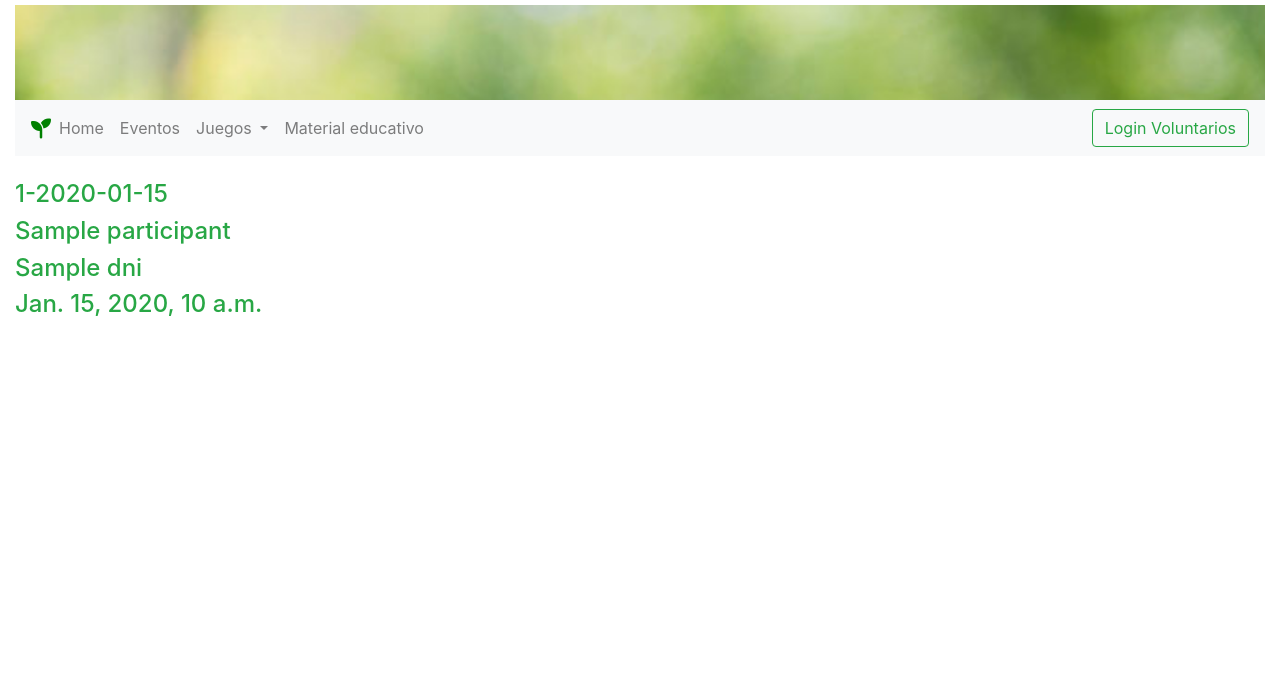
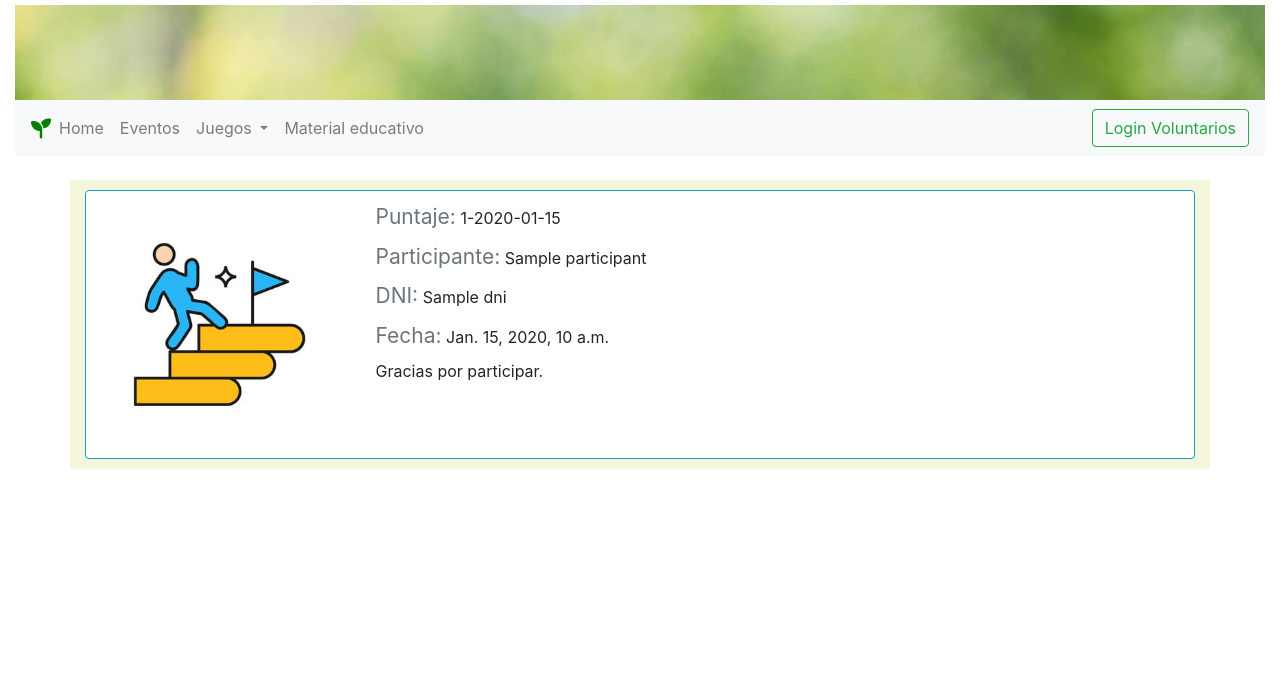
Before and after one commit to bauticanavese/VerdeQueTeQuieroVerde, a Django app: template scores/templates/scores/score.html in a window 1280 px wide. Shown: the top 692 px of the page. Run offline with Django 3.2, Linux system fonts and the light colour scheme; tables that the repository leaves empty hold one stand-in row (values such as "Sample post"); the template is opened without the code that fills it: values that come from a table or form of the project are taken from there, most other values are stand-ins (such as "Sample title", 1, 10 or a date in 2020); some libraries are stand-ins or nearby versions.

Commit message:
added some styling for results

```diff
--- a/scores/templates/scores/score.html
+++ b/scores/templates/scores/score.html
@@ -1,8 +1,31 @@
 {% extends "base.html" %}
+{% load static %}
 {% block content %}
 
-  <h4 class="text-success">{{score}}</h4>
-  <h4 class="text-success">{{participant}}</h4>
-  <h4 class="text-success">{{dni}}</h4>
-  <h4 class="text-success">{{date}}</h4>
+  <div class="container" style="background: beige">
+  <div>
+    <div class="row">
+      <div class="col-12">
+        <div class="border border-info rounded col-12" style="margin-bottom:10px; margin-top:10px; padding:10px; background:white;">
+          <div class="row">
+            <div class="col-md-3 col-sm-12">
+              <img src="{% static 'scores/success.jpg' %}" width="99%" style="border-radius:5px;"/>
+            </div>
+            <div class="col-md-9 col-sm-12">
+              <div class="row pr-3">
+                <div class="col-12">
+                  <label class="text-secondary" style="font-size:21px; color:maroon">Puntaje: </label> {{score}}<br>
+                  <label class="text-secondary" style="font-size:21px; color:maroon">Participante: </label> {{participant}}<br>
+                  <label class="text-secondary" style="font-size:21px; color:maroon">DNI: </label> {{dni}}<br>
+                  <label class="text-secondary" style="font-size:21px; color:maroon">Fecha: </label> {{date}}<br>
+                  Gracias por participar.
+                  {% comment %} TODO: Agregar enlace al liderboard {% endcomment %}
+                </div>
+            </div>
+          </div>
+        </div>
+      </div>
+    </div>
+  </div>
+  </div>
 {% endblock %}
```
Also changed, not shown: trivias/templates/trivias/index.html (+0 -13 lines), db.sqlite3, static/scores/success.jpg (added).
